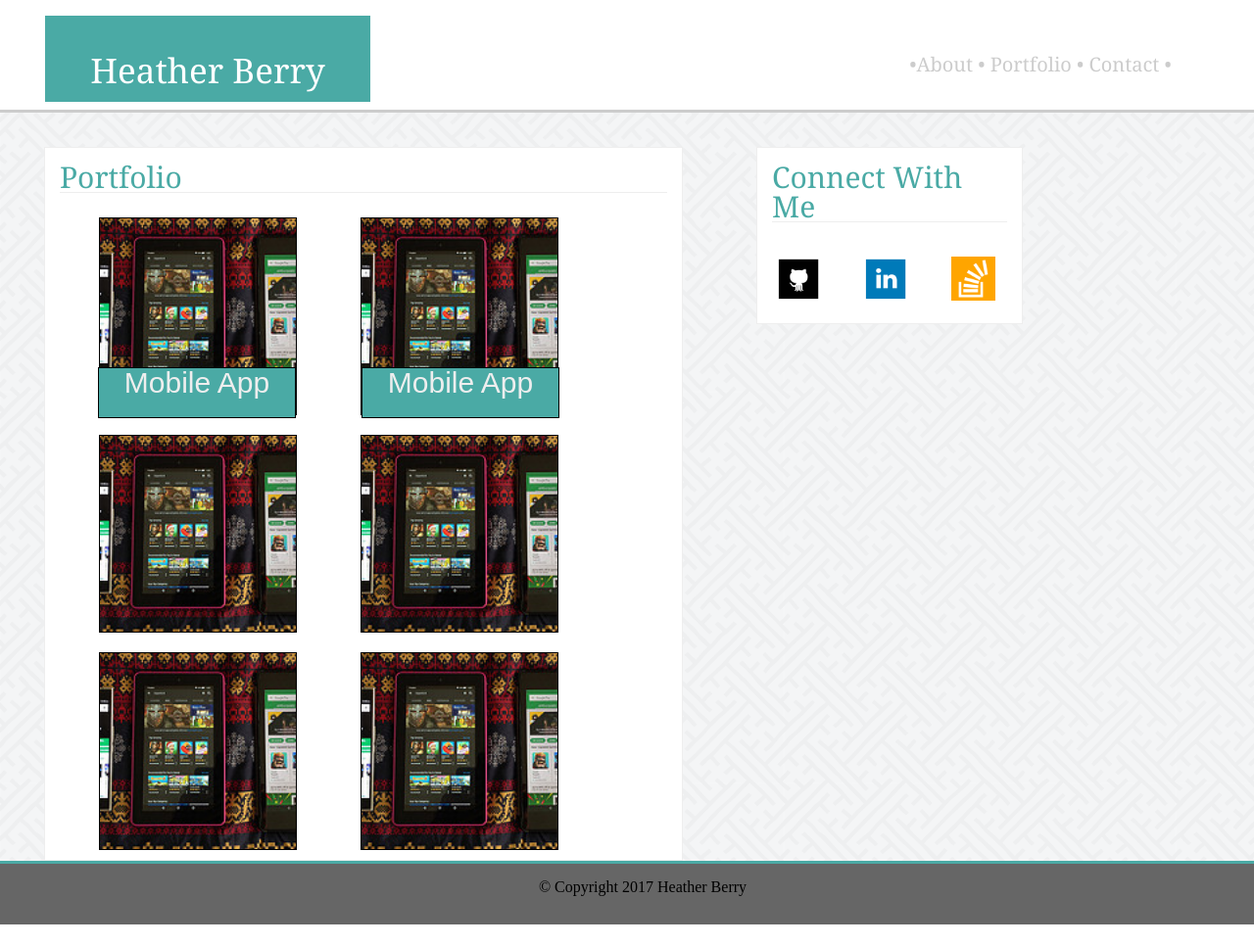
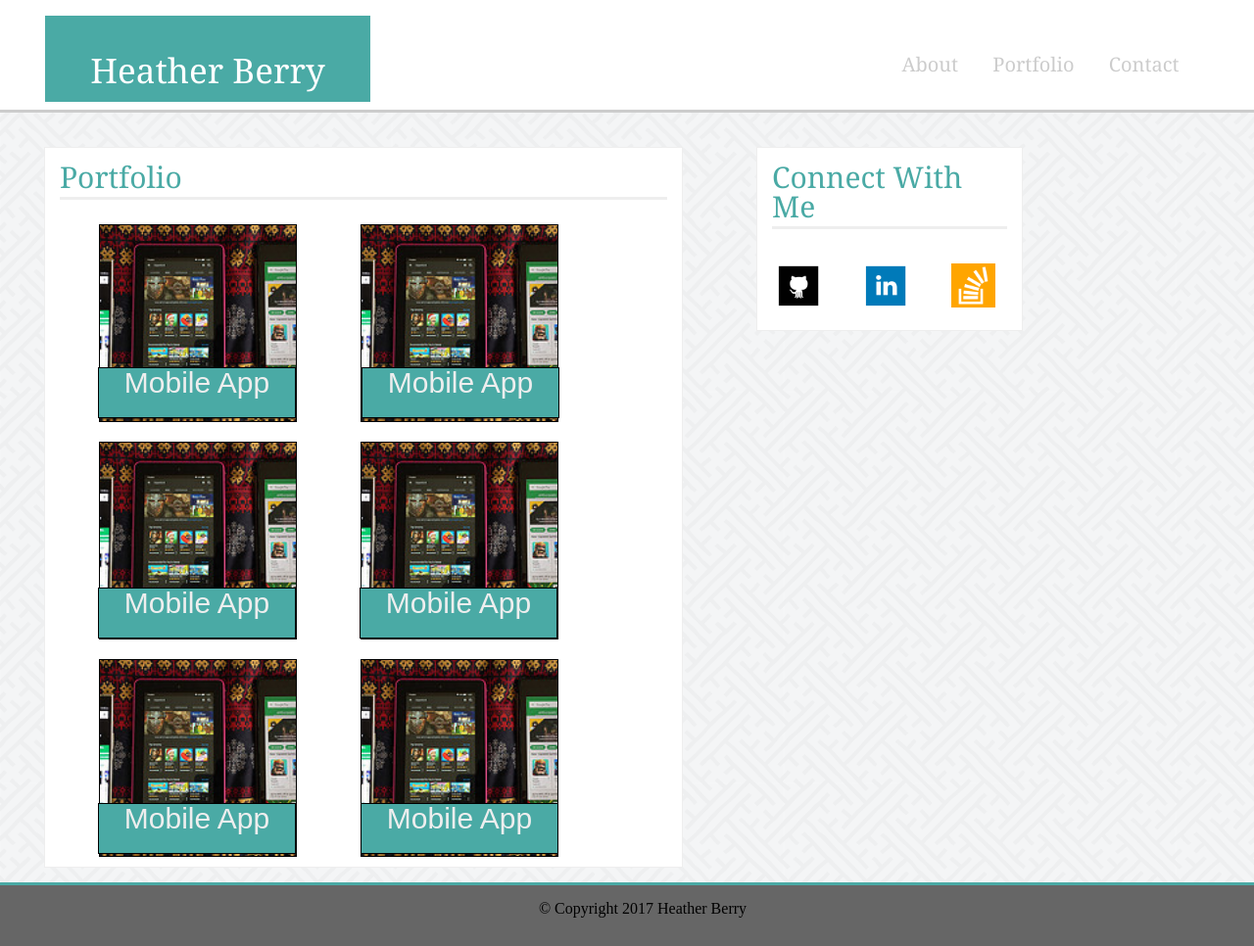
Before and after one commit to hberry79/PortfolioProject, a plain HTML site: page portfolio.html in a window 1280 px wide. Shown: the top 966 px of the page at 98% size. Before the commit the page ends 944 px from the top, so only its background shows below. Drawn offline with Linux system fonts and the light colour scheme.

Commit message:
final edits

```diff
--- a/assets/css/style.css
+++ b/assets/css/style.css
@@ -9,7 +9,8 @@ h2, h3{
     color: #4aaaa5;
     font-size: 30px;
     margin: 15px;
-    border-bottom: 1px solid #eee;
+    border-bottom: 3px solid #eee;
+    padding-bottom: 5px;
 
 }
 
@@ -23,13 +24,19 @@ h1 {
 p {
 	font-family:'Arial', 'Helvetica Neue', Helvetica, sans-serif;
 	overflow-wrap: break-word;
-	line-height: 20px;
+	line-height: 25px;
 	padding: 10px;
+	color: #666666;
 }
 a {
 	text-decoration: none;
 	color: #cccccc;
 	font-family: 'Georgia', Times, Times New Roman, serif;
+}
+
+li {
+	display: inline;
+	padding: 15px;
 }
 
 .wrapper{
@@ -91,6 +98,7 @@ a {
 	width: 650px;
 	background: #fff;
 	margin-left: 45px;
+	margin-bottom: 15px;
 	display: inline;
 }
 
@@ -121,7 +129,12 @@ a {
 
 }
 
-.port1 img, .port2 img, .port3 img, .port4 img, .port5 img, .port6 img{
+.port1 img,
+.port2 img,
+.port3 img,
+.port4 img,
+.port5 img,
+.port6 img {
 	width: 200px;
 	margin-left: 55px;
 	border: 1px solid black;
@@ -157,6 +170,60 @@ a {
 	font-size: 30px;
 
 }
+
+.banner3 {
+	border: 1px solid black;
+	position: absolute;
+	top: 600px;
+	left: 100px;
+	width: 200px;
+	height: 50px;
+	background-color: #4aaaa5;
+	color: #eee;
+	font-family: 'Arial', 'Helvetica Neue', Helvetica, sans-serif;
+	text-align: center;
+	font-size: 30px;
+}
+
+.banner4 {
+	border: 1px solid black;
+	position: absolute;
+	top: 600px;
+	left: 367px;
+	width: 200px;
+	height: 50px;
+	background-color: #4aaaa5;
+	color: #eee;
+	font-family: 'Arial', 'Helvetica Neue', Helvetica, sans-serif;
+	text-align: center;
+	font-size: 30px;
+}
+.banner5 {
+	border: 1px solid black;
+	position: absolute;
+	top: 820px;
+	left: 100px;
+	width: 200px;
+	height: 50px;
+	background-color: #4aaaa5;
+	color: #eee;
+	font-family: 'Arial', 'Helvetica Neue', Helvetica, sans-serif;
+	text-align: center;
+	font-size: 30px;
+}
+.banner6 {
+	border: 1px solid black;
+	position: absolute;
+	top: 820px;
+	left: 368px;
+	width: 200px;
+	height: 50px;
+	background-color: #4aaaa5;
+	color: #eee;
+	font-family: 'Arial', 'Helvetica Neue', Helvetica, sans-serif;
+	text-align: center;
+	font-size: 30px;
+}
 .footer {
 	background-color: #666666;
 	clear: both;
--- a/portfolio.html
+++ b/portfolio.html
@@ -12,9 +12,12 @@
 			<h1>Heather Berry</h1>
 		</div>
 		<div class="pages">
-			<a href="index.html">•About	•</a>
-			<a href="portfolio.html">Portfolio	•</a>
-			<a href="contact.html">Contact	•</a>
+				<ul>
+				<li><a href="index.html">About	</a></li>
+				<li><a href="portfolio.html">Portfolio	</a></li>
+				<li><a href="contact.html">Contact	</a></li>
+				</ul>
+
 		</div>
 	</div>
 		<div id="content">
@@ -30,19 +33,19 @@
 					</div>
 					<div class="port3">
 						<img src="assets/images/portfolioplace.jpg">
-						<div class="banner">Mobile App</div>
+						<div class="banner3">Mobile App</div>
 					</div>
 					<div class="port4">
 						<img src="assets/images/portfolioplace.jpg">
-						<div class="banner">Mobile App</div>
+						<div class="banner4">Mobile App</div>
 					</div>
 					<div class="port5">
 						<img src="assets/images/portfolioplace.jpg">
-						<div class="banner">Mobile App</div>
+						<div class="banner5">Mobile App</div>
 					</div>
 					<div class="port6">
 						<img src="assets/images/portfolioplace.jpg">
-						<div class="banner">Mobile App</div>
+						<div class="banner6">Mobile App</div>
 					</div>
 			</div>
 			<div class="social">
```
Also changed, not shown: contact.html (+5 -3 lines), index.html (+5 -3 lines).
